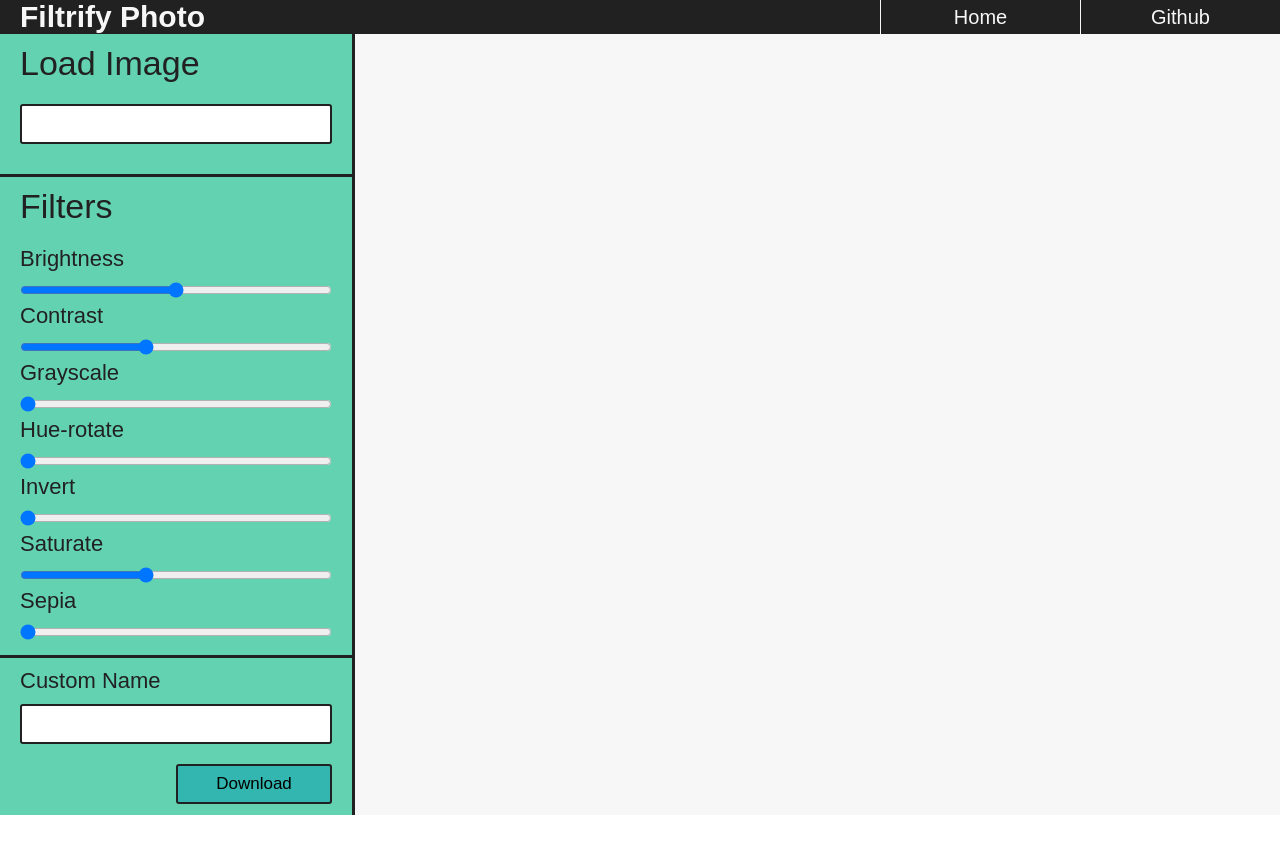
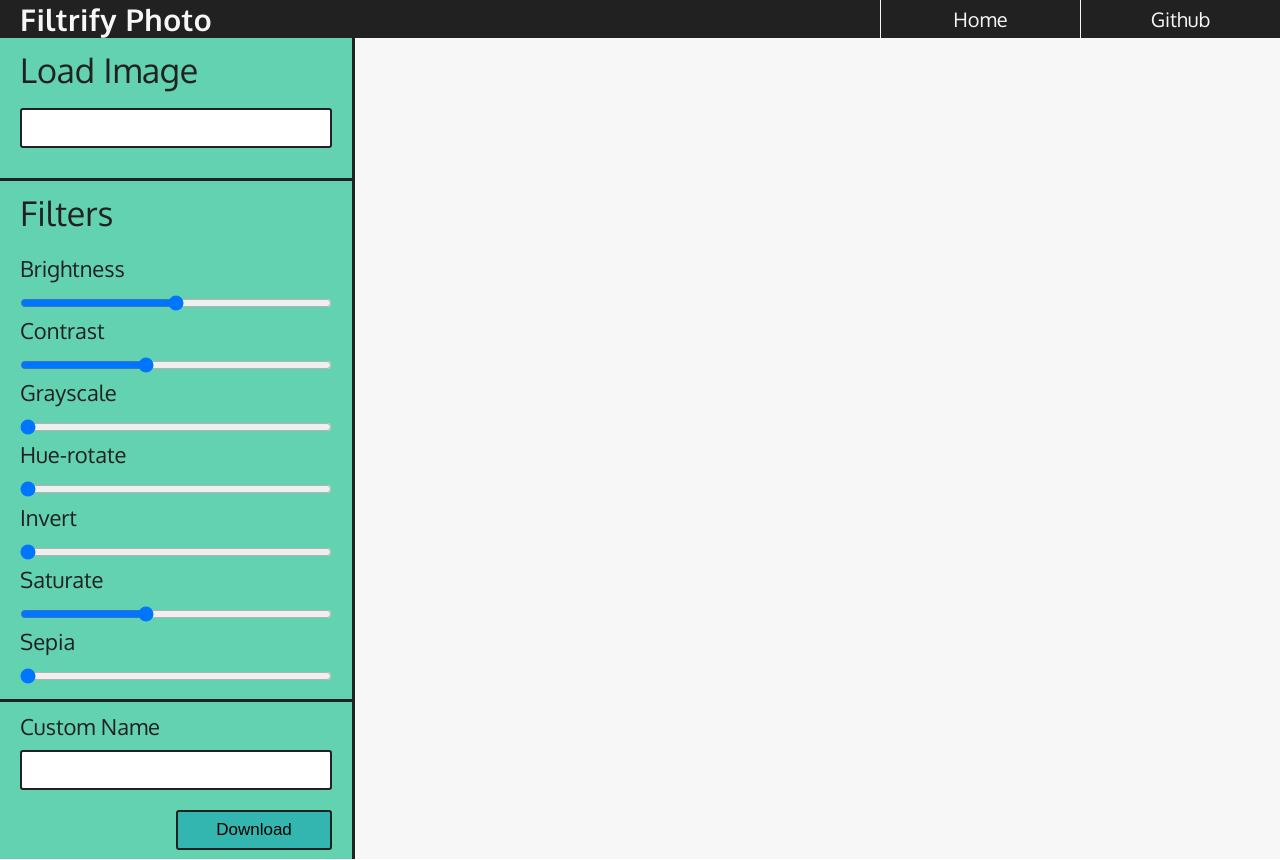
Before and after one commit to Sharpie360/filtrify-photo, a Vue app: page / in a window 1280 px wide. Before the commit the page ends 815 px from the top, so only its background shows below. Built offline with nearby package versions, Linux system fonts and the light colour scheme.

Commit message:
updated: pulled in google font, and fixed brand

```diff
--- a/src/assets/css/main.css
+++ b/src/assets/css/main.css
@@ -1,3 +1,4 @@
+@import url('https://fonts.googleapis.com/css?family=Oxygen:300,400,700');
 
 :root {
   /* Project colors */
@@ -20,7 +21,7 @@
   font-size: 20px;
   height: 100vh;
   color: var(--navbarBlack);
-  font-family: sans-serif;
+  font-family: 'Oxygen', sans-serif;
 }
 
 .pointer {
--- a/src/components/navbar/Navbar_Brand.vue
+++ b/src/components/navbar/Navbar_Brand.vue
@@ -16,4 +16,7 @@
 .navbar-brand {
   padding-left: 1rem;
 }
+.navbar-brand--text {
+  letter-spacing: .5px;
+}
 </style>
```
Also changed, not shown: 1 other file (tests, documents, lock files or other folders).
